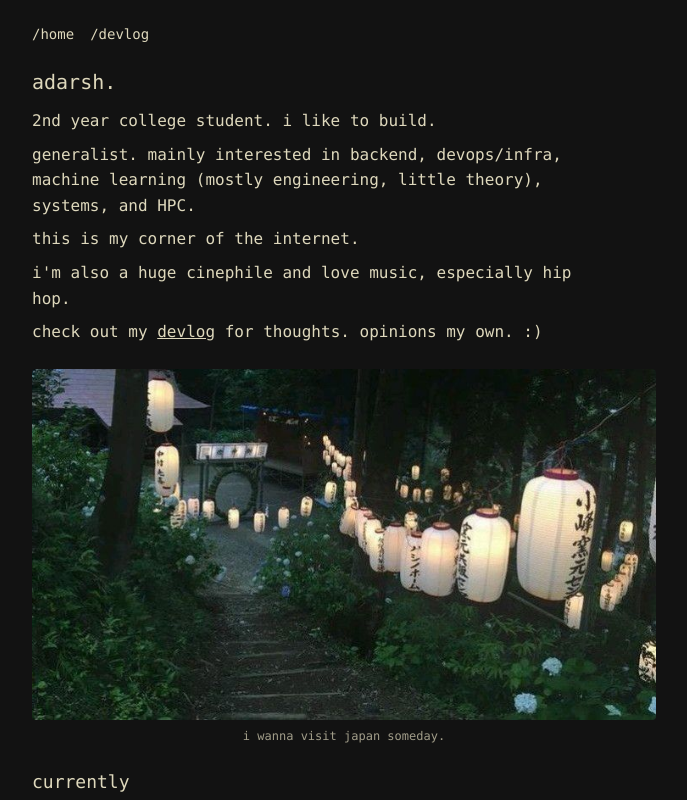
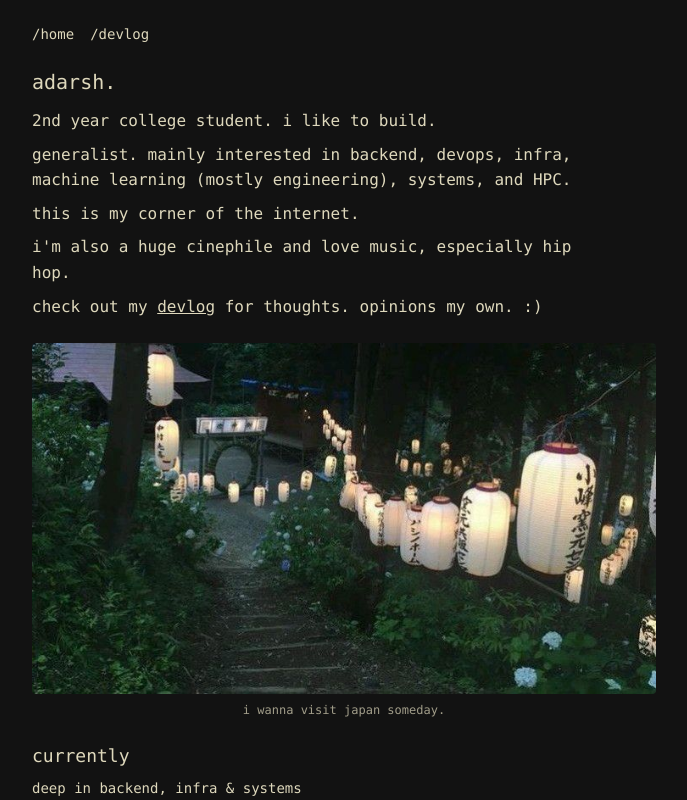
Before and after one commit to axdrsh/www, a Next.js app: page / in a window 1280 px wide. Shown: the top 800 px of the page, without its empty margins (296-983 px from the left). Built offline with nearby package versions, Linux system fonts and the light colour scheme.

Commit message:
Update page.tsx

```diff
--- a/src/app/page.tsx
+++ b/src/app/page.tsx
@@ -11,7 +11,7 @@ export default function Page() {
           <p>2nd year college student. i like to build.</p>
 
           <p>
-            generalist. mainly interested in backend, devops/infra, machine learning (mostly engineering, little theory), systems, and HPC.
+            generalist. mainly interested in backend, devops, infra, machine learning (mostly engineering), systems, and HPC.
           </p>
 
           <p>this is my corner of the internet.</p>
```
